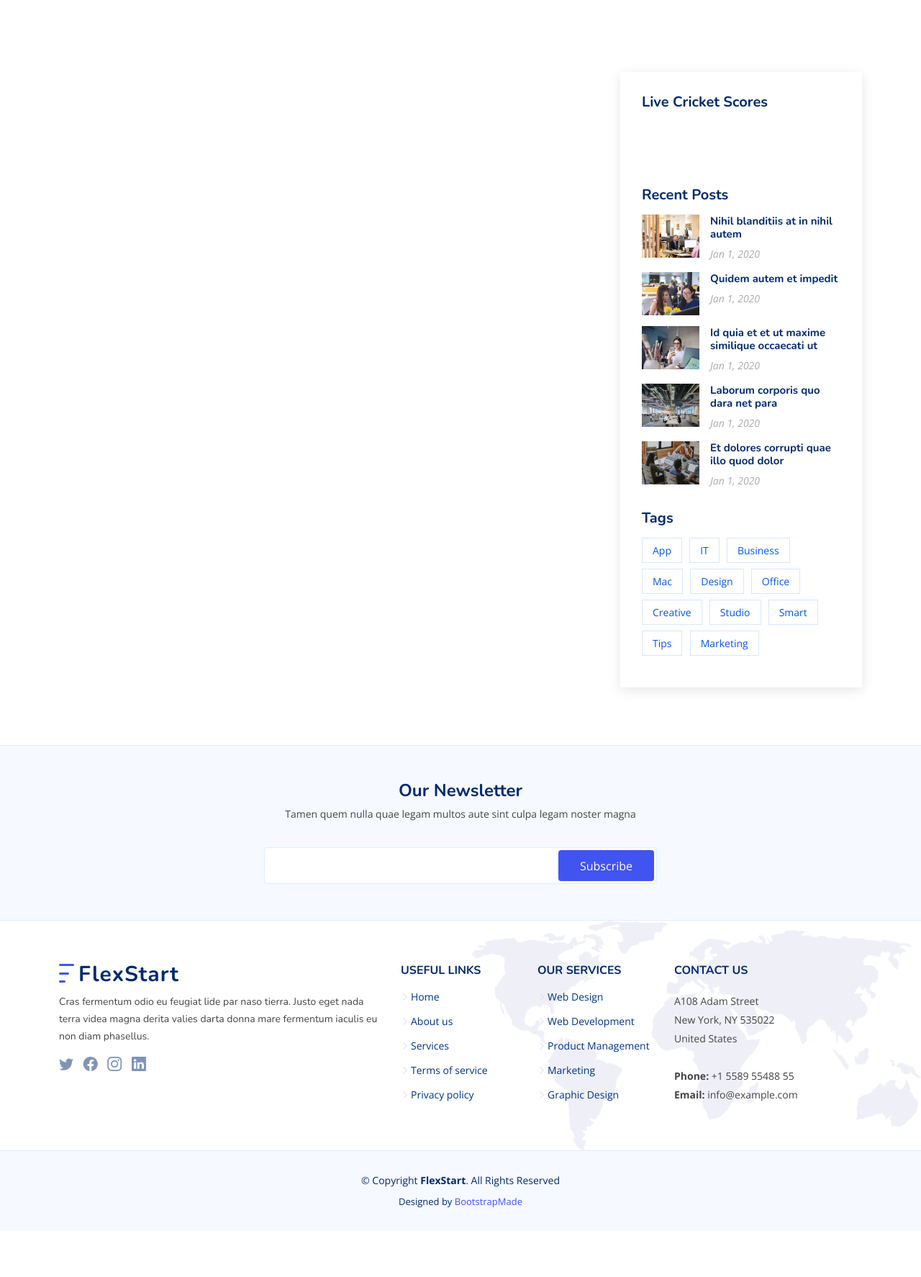
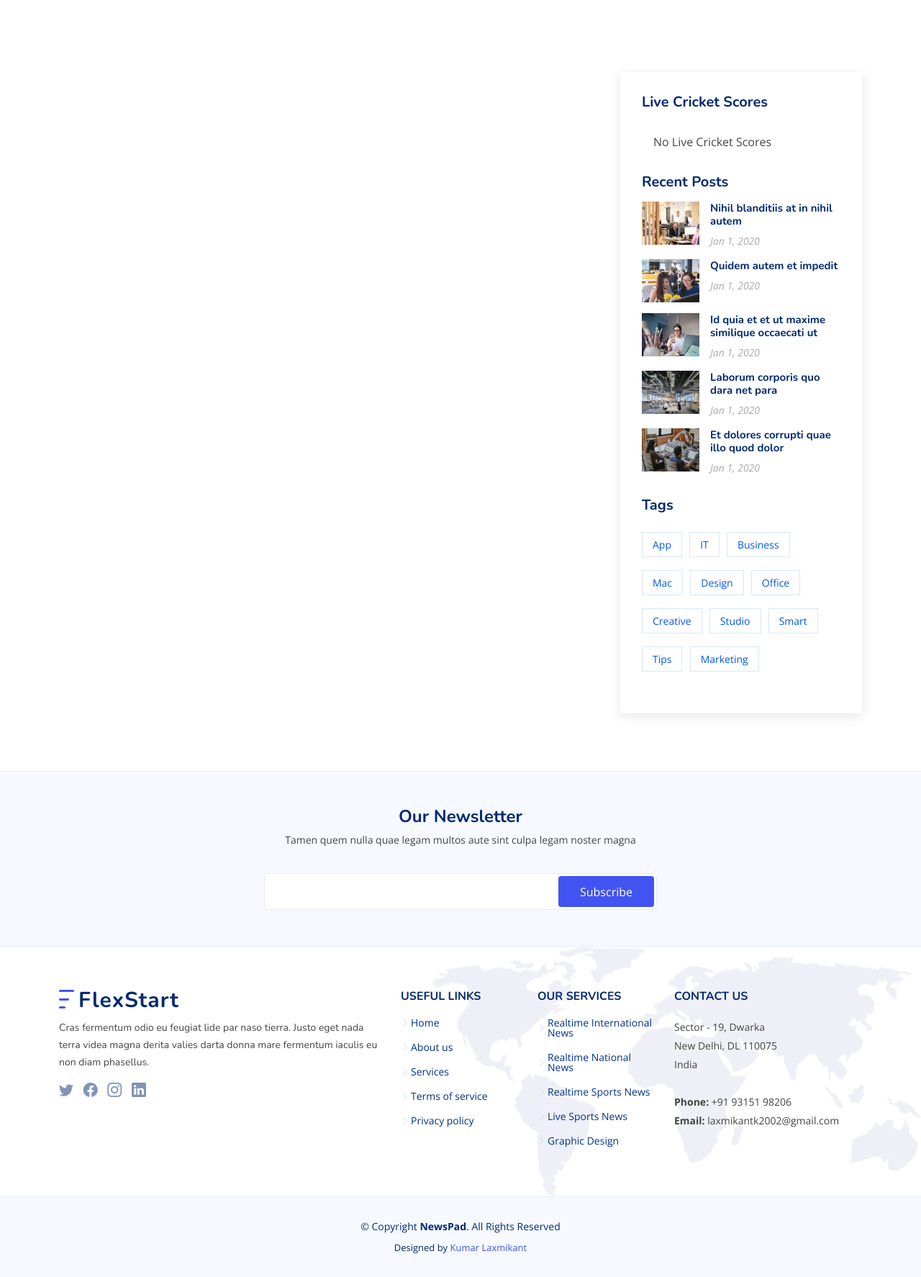
Before and after one commit to Kumar-laxmi/Newspad, a Django app: template app/templates/international.html in a window 1280 px wide. Shown: the part 84-1858 px from the top of the page at 72% size. Before the commit the page ends 1762 px from the top, so only its background shows below. Run offline with Django 3.2, Linux system fonts and the light colour scheme; the template is opened without the code that fills it, so the values that code supplies are empty; some libraries are stand-ins or nearby versions.

Commit message:
Footer updated

```diff
--- a/app/templates/international.html
+++ b/app/templates/international.html
@@ -119,6 +119,7 @@
                         <div class="sidebar">
                             <!-- Live Cricket Scores -->
                             <h3 class="sidebar-title">Live Cricket Scores</h3>
+                            {% if dataFound %}
                             <div class="sidebar-item categories">
                                 <ul>
                                     <li>{{description}}</li>
@@ -130,6 +131,14 @@
                                     <li>{{link}}</li>
                                 </ul>
                             </div>
+                            {% else %}
+                            <div class="sidebar-item categories">
+                                <div class="card bg-transparent border-0">
+                                    <div class="card-body">
+                                        <p>No Live Cricket Scores</p>
+                                    </div>
+                            </div>
+                            {% endif %}
                             <!-- End of Live Cricket Scores-->
 
               <h3 class="sidebar-title">Recent Posts</h3>
@@ -244,10 +253,10 @@
           <div class="col-lg-2 col-6 footer-links">
             <h4>Our Services</h4>
             <ul>
-              <li><i class="bi bi-chevron-right"></i> <a href="#">Web Design</a></li>
-              <li><i class="bi bi-chevron-right"></i> <a href="#">Web Development</a></li>
-              <li><i class="bi bi-chevron-right"></i> <a href="#">Product Management</a></li>
-              <li><i class="bi bi-chevron-right"></i> <a href="#">Marketing</a></li>
+              <li><i class="bi bi-chevron-right"></i> <a href="#">Realtime International News</a></li>
+              <li><i class="bi bi-chevron-right"></i> <a href="#">Realtime National News</a></li>
+              <li><i class="bi bi-chevron-right"></i> <a href="#">Realtime Sports News</a></li>
+              <li><i class="bi bi-chevron-right"></i> <a href="#">Live Sports News</a></li>
               <li><i class="bi bi-chevron-right"></i> <a href="#">Graphic Design</a></li>
             </ul>
           </div>
@@ -255,11 +264,11 @@
           <div class="col-lg-3 col-md-12 footer-contact text-center text-md-start">
             <h4>Contact Us</h4>
             <p>
-              A108 Adam Street <br>
-              New York, NY 535022<br>
-              United States <br><br>
-              <strong>Phone:</strong> +1 5589 55488 55<br>
-              <strong>Email:</strong> info@example.com<br>
+              Sector - 19, Dwarka <br>
+              New Delhi, DL 110075<br>
+              India <br><br>
+              <strong>Phone:</strong> +91 93151 98206<br>
+              <strong>Email:</strong> laxmikantk2002@gmail.com<br>
             </p>
 
           </div>
@@ -270,10 +279,10 @@
 
     <div class="container">
       <div class="copyright">
-        &copy; Copyright <strong><span>FlexStart</span></strong>. All Rights Reserved
+        &copy; Copyright <strong><span>NewsPad</span></strong>. All Rights Reserved
       </div>
       <div class="credits">
-        Designed by <a href="https://bootstrapmade.com/">BootstrapMade</a>
+        Designed by <a href="https://github.com/Kumar-laxmi">Kumar Laxmikant</a>
       </div>
     </div>
   </footer><!-- End Footer -->
--- a/app/views.py
+++ b/app/views.py
@@ -24,6 +24,7 @@ def international(request):
     link = "https://sports.ndtv.com/" + \
         section.find('a', class_='scr_ful-sbr-txt').get('href')
     try:
+        dataFound = True
         status = section.find_all('div', class_="scr_dt-red")[1].text
         block = section.find_all('div', class_='scr_tm-wrp')
         team1_block = block[0]
@@ -36,6 +37,7 @@ def international(request):
         team2 = team2_name.strip() + ":" + team2_score.strip()
     except:
         print("Data not available")
+        dataFound = False
         description = "Data not available"
         location = "Data not available"
         current = "Data not available"
@@ -46,6 +48,7 @@ def international(request):
 
     context = {
         'articles': articles,
+        'dataFound': dataFound,
         'description': description,
         'location': location,
         'status': status,
```
Also changed, not shown: 1 other file.
